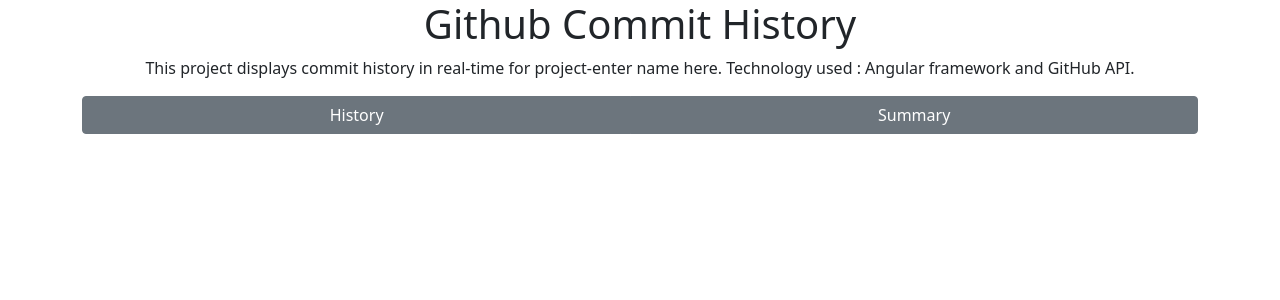
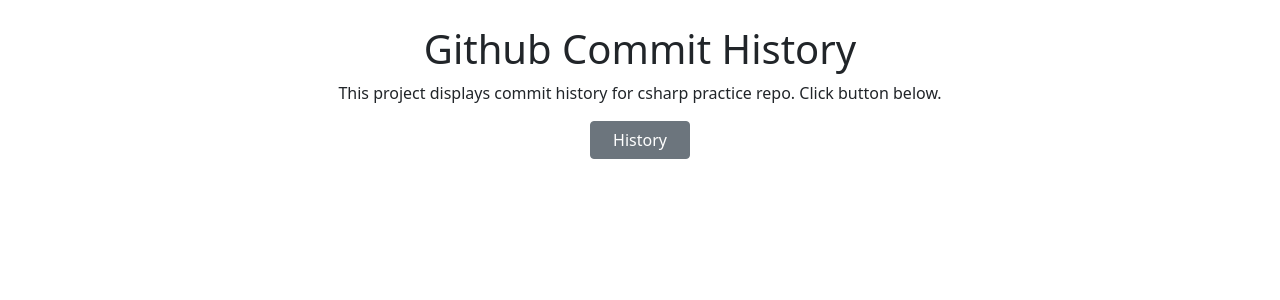
Before and after one commit to ShrideviReddy/github-commit-app, an Angular app: page / in a window 1280 px wide. Shown: the top 300 px of the page. Built offline with nearby package versions, Linux system fonts and the light colour scheme.

Commit message:
add table and data from api

```diff
--- a/src/app/commit-history/commit-history.component.html
+++ b/src/app/commit-history/commit-history.component.html
@@ -1,9 +1,6 @@
-<!--Add separate css files for styling. Name div rows if required. Display content when clicked on history-->
-<!--Need more space from  top and h1 title. More aligned to paragraph.-->
-<!-- Add another div for table displaying data from API. When clicked on summary it will show summary of commit -->
-<!--Summary can be just simple summary or chart/visualization-->
 
-<div class = "container"name="header">
+
+<div class = "container"name="header" style="padding-top:25px;">
 	<div class="row">
 
 		<h1 class="text-center"> Github Commit History </h1>
@@ -12,20 +9,42 @@
 	<div class="row">
 		<p class="text-center">
 
-		This project displays commit history in real-time for project-enter name here.
-		Technology used : Angular framework and GitHub API.
+		This project displays commit history for csharp practice repo. Click button below.
 
 		</p>
 	</div>
 
-	<div class="row">
-		<div class="btn-group"role="group"aria-label="Basic example"style="justify-content:center;">
+	<div class="row" style="justify-content:center;">
 
 
-			<button class="btn btn-secondary" (click)="getCommitHistory();"type="button">History</button>
+			<button class="btn btn-secondary" (click)="getCommitHistory();" type="button" style="width:100px;">History</button>
 
-			<button class="btn btn-secondary" (click)="getSummary();"type="button">Summary</button>
 
-		</div>
 	</div>
 </div>
+
+<div class="container" style="justify-content: center;padding:35px 25px 0px 130px;">
+	<table *ngIf='showTable' class="center" style="width:800px; border-collapse:separate; border-spacing:0 5px;">
+
+		<tr style="text-align:center;">
+      			<th>Date</th>
+      			<th>Author</th>
+      			<th>Commiter</th>
+      			<th>Commit Message</th>
+    		</tr>
+
+		<tr  *ngFor="let val of commitData; let i = index" style="text-align:center;">
+			<td> {{  val.commit.committer.date | date:'yyyy-MM-dd HH:mm:ss' }} EST  </td>
+      			<td> {{  val.commit.author.name   }}</td>
+      			<td> {{  val.commit.committer.name   }}</td>
+      			<td> {{  val.commit.message   }}</td>
+    		</tr>
+
+		<tr></tr>
+		<tr>
+			<td></td>
+			<p style="padding-left:90px;font-weight:bold;"> Total Commit: {{  this.totalCommit }} </p>
+		</tr>
+	</table>
+
+</div>
--- a/src/app/commit-history/commit-history.component.ts
+++ b/src/app/commit-history/commit-history.component.ts
@@ -1,5 +1,6 @@
 import { Component, OnInit } from '@angular/core';
 import { ApigithubService } from "../apigithub.service";
+
 
 
 @Component({
@@ -7,7 +8,14 @@
   templateUrl: './commit-history.component.html',
   styleUrls: ['./commit-history.component.css']
 })
+
 export class CommitHistoryComponent implements OnInit {
+  public commitData: any;
+
+  public showTable: boolean = false;
+
+  public totalCommit: any;
+
 
   constructor(private apigithub: ApigithubService) {  }
 
@@ -16,13 +24,15 @@
 
   getCommitHistory():any{
 
-	  console.log("This is commit history");
-	  this.apigithub.getCommit().subscribe(data => console.log(data));
-  };
+	  this.showTable = !this.showTable;
 
-  getSummary():any{
+	  this.apigithub.getCommit().subscribe(data => {
+	          this.commitData = data;
+		  this.totalCommit = this.commitData.length;
 
-  	console.log("This is summary");
+	  });
+
+
   };
 
 }
```
Also changed, not shown: src/app/commit-history/commit-history-component.ts (deleted).
